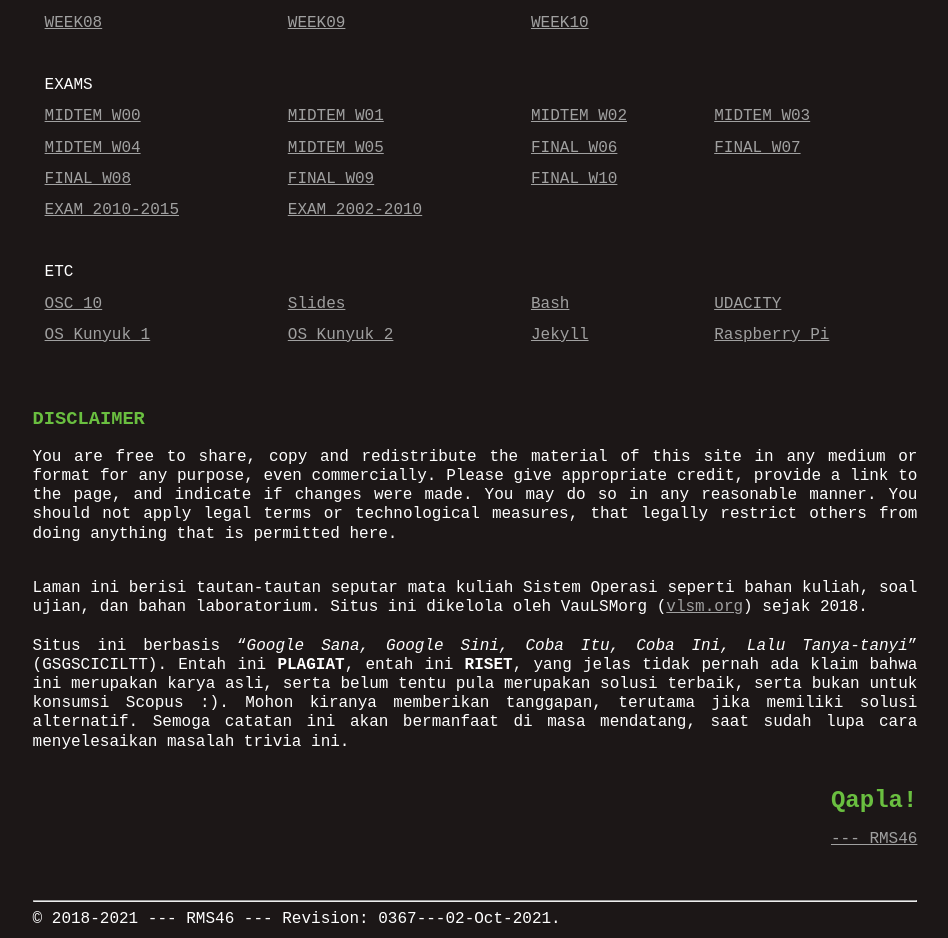
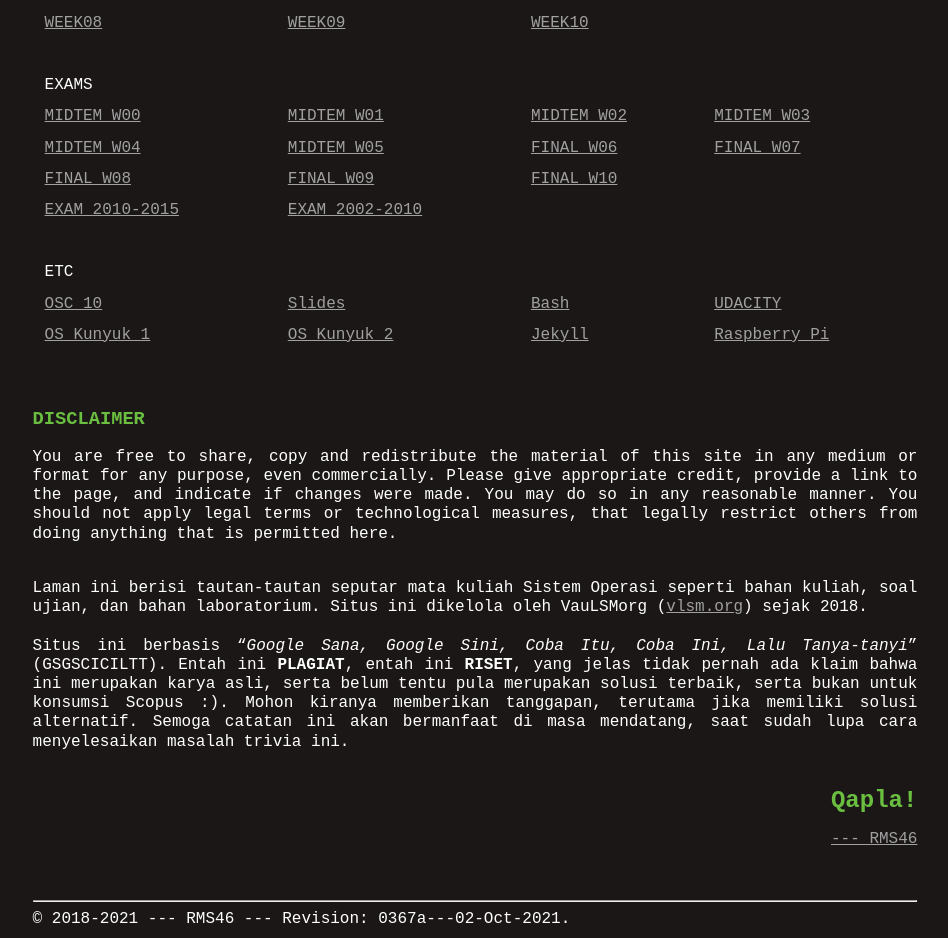
Before and after one commit to Angling-Darma/SistemOperasi, a Jekyll site: the page built from index.md, in a window 1280 px wide. Shown: the part 1137-2075 px from the top of the page, without its empty margins (165-1113 px from the left). Built offline with Jekyll 4.4.1, drawn with Linux system fonts in a browser that asks for light colours.

Commit message:
modified:   WEEK/WEEK05.tar.bz2.asc modified:   _config.yml

```diff
--- a/_config.yml
+++ b/_config.yml
@@ -1,5 +1,5 @@
 title: Operating Systems - Sistem Operasi
-version:     "0367---02-Oct-2021"
+version:     "0367a---02-Oct-2021"
 copyright:   "2018-2021"
 description: This is the CSCM-602055 Operating System course site,
       a GitHub Page, hosted at GitHub.com (thank you!).
```
Also changed, not shown: 1 other file.
